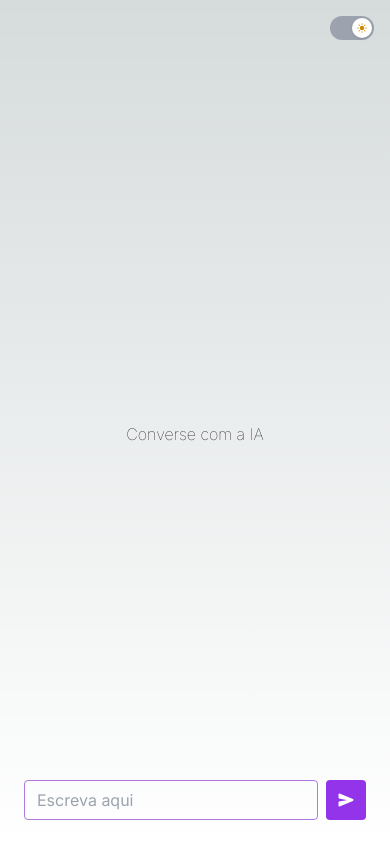
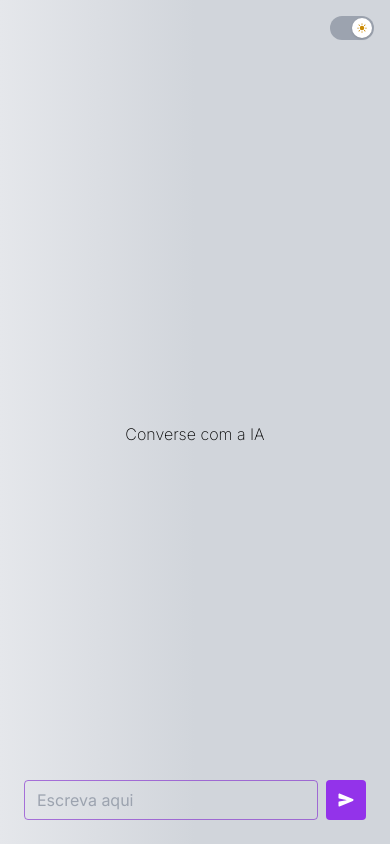
Before and after one commit to bruno-remeikis/ai-chat, a Next.js app: page / in a window 390 px wide. Built offline with nearby package versions, Linux system fonts and the light colour scheme.

Commit message:
AI doesn't work on mobile. adds Access-Control-Allow-Headers values to try and fix this

```diff
--- a/app/page.tsx
+++ b/app/page.tsx
@@ -25,7 +25,7 @@ type BaloonProps = {
 
 function Baloon({ role, children, className = '' }: BaloonProps) {
   return (
-    <div className={`text-black dark:text-white bg-gray-300/25 dark:bg-gray-500/25 min-w-20 ${role === 'user' ? 'self-end ml-12' : 'self-start mr-12'} p-3 mb-3 last:mb-0 rounded-md shadow-md ${className}`}>
+    <div className={`text-black dark:text-white bg-gray-100/25 dark:bg-gray-500/25 min-w-20 ${role === 'user' ? 'self-end ml-12' : 'self-start mr-12'} p-3 mb-3 last:mb-0 rounded-md shadow-md ${className}`}>
       <span className='block text-xs dark:font-thin font-light'>{ role === 'user' ? 'Você' : 'IA' }</span>
       { children }
     </div>
@@ -36,8 +36,6 @@ export default function Home() {
   const [text, setText] = useState<string>('')
   const [prompts, setPrompts] = useState<Prompt[]>([ /*{role:'user',text:'aaa'}, {role:'ai',text:'bbb'}*/ ])
   const [loading, setLoading] = useState<boolean>(false)
-
-
 
   async function handleSubmit(e: FormEvent<HTMLFormElement>) {
     e.preventDefault()
@@ -79,16 +77,16 @@ export default function Home() {
   }
 
   return (
-    <div className='min-h-screen'>
+    <div className='min-h-svh'>
       <div className='fixed top-[1rem] right-[1rem]'>
         <ThemeSwitch />
       </div>
 
       {/* https://hypercolor.dev/ */}
       <div className={
-        'flex flex-col items-center min-h-screen p-6 pt-16 ' +
+        'flex flex-col items-center min-h-svh p-6 pt-16 ' +
         // Light background gradient:
-        'linear-gradient(to right, rgb(229, 231, 235), rgb(156, 163, 175), rgb(75, 85, 99)) ' +
+        'bg-gradient-to-r from-gray-200 via-gray-300 to-gray-300 ' +
         // Dark background gradient:
         'dark:bg-gradient-to-r dark:from-gray-700 dark:via-gray-900 dark:to-black'
         //'dark:bg-gradient-to-r dark:from-slate-900 dark:via-purple-900 dark:to-slate-900'
@@ -106,7 +104,7 @@ export default function Home() {
 
           {/* No baloonw yet */}
           {prompts.length === 0 &&
-            <span className='flex-1 self-center dark:text-white/40 font-thin'>Converse com a IA</span>}
+            <span className='flex-1 self-center dark:text-white/40 font-extralight'>Converse com a IA</span>}
 
           {/* Loading baloon */}
           {loading &&
--- a/next.config.mjs
+++ b/next.config.mjs
@@ -9,7 +9,7 @@ const nextConfig = {
                     { key: "Access-Control-Allow-Credentials", value: "true" },
                     { key: "Access-Control-Allow-Origin", value: "*" }, // replace this your actual origin
                     { key: "Access-Control-Allow-Methods", value: "GET,DELETE,PATCH,POST,PUT" },
-                    { key: "Access-Control-Allow-Headers", value: "X-CSRF-Token, X-Requested-With, Accept, Accept-Version, Content-Length, Content-MD5, Content-Type, Date, X-Api-Version" },
+                    { key: "Access-Control-Allow-Headers", value: "X-CSRF-Token, X-Requested-With, Accept, Accept-Version, Content-Length, Content-MD5, Content-Type, Date, X-Api-Version, x-api-key, Originl, X-LS-CORS-Template, X-LS-Auth-Token, X-LS-Auth-User-Token, X-LS-Sync-Result, X-LS-Sequence, token" },
                 ]
             }
         ]
--- a/utils/prompt-processor.tsx
+++ b/utils/prompt-processor.tsx
@@ -11,7 +11,7 @@ export function processPrompt(text: string): React.JSX.Element[] {
         let bold = text.startsWith('**')
         return text.split('**').map((t, i) => {
           bold = !bold
-          return bold ? <span key={i} className='font-bold text-purple-500'>{ t }</span> : <>{ t }</>
+          return bold ? <span key={i} className='font-bold' style={{ color: 'rgb(168, 85, 247)' }}>{ t }</span> : <>{ t }</>
         })
       }
       // Se não cair em nenhum dos casos acima, retorna o texto puro
```
